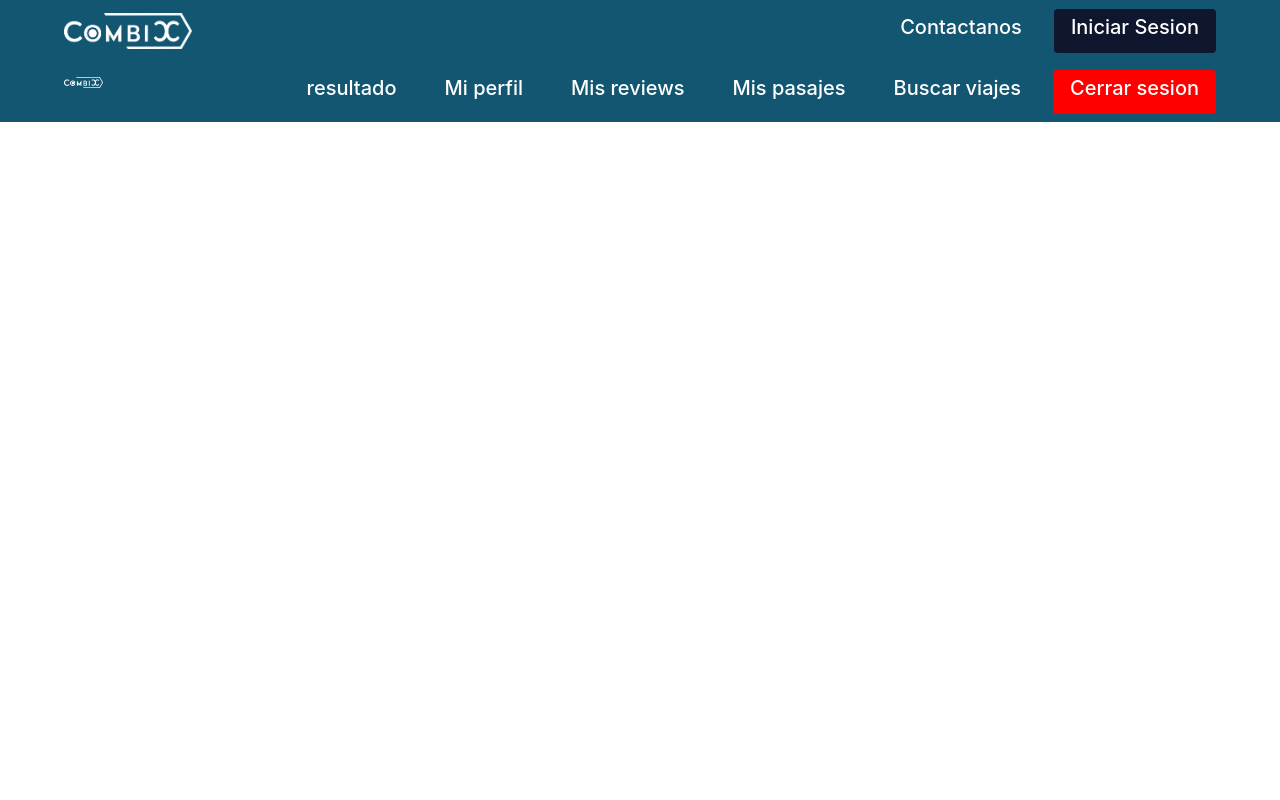
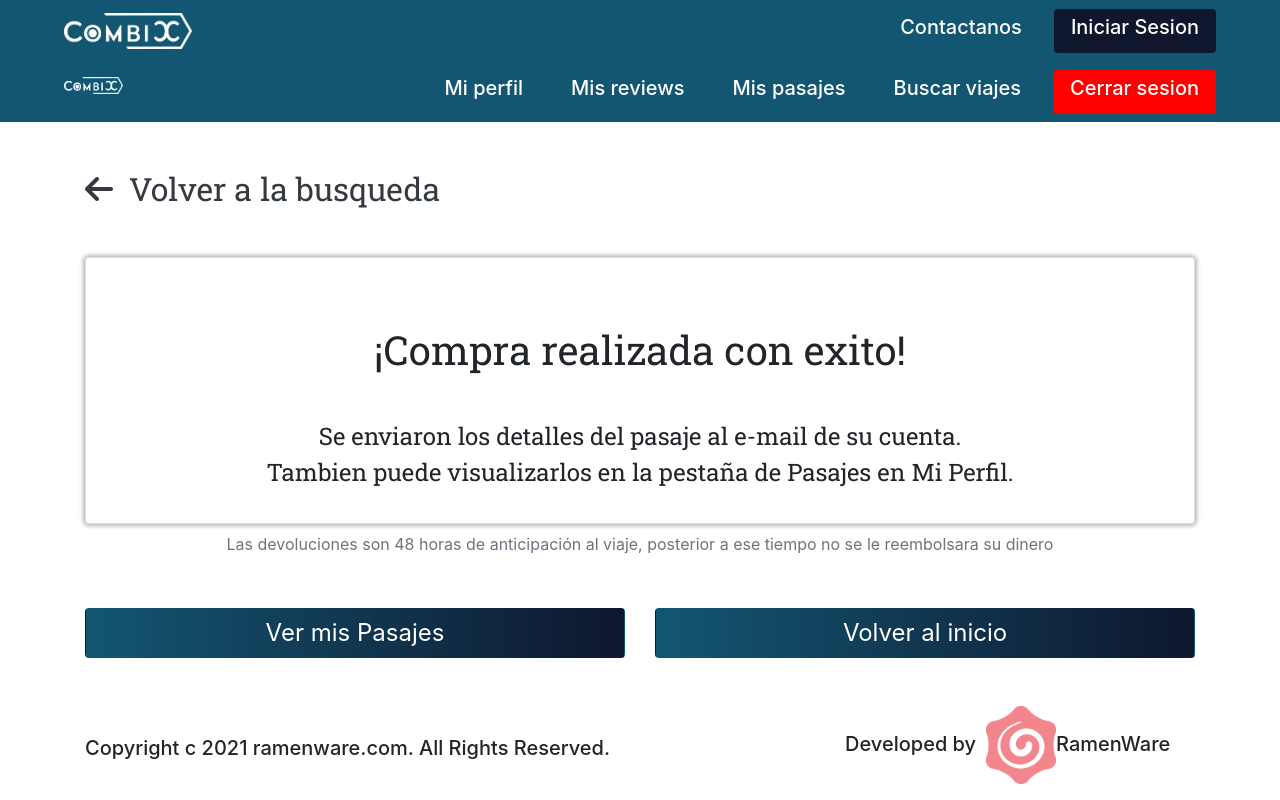
Before and after one commit to marzofran/combix, a React (Create React App) app in the folder combix/: page /client/compraExitosa in a window 1280 px wide. Built offline with nearby package versions, Linux system fonts and the light colour scheme.

Commit message:
Compra Exitosa

```diff
--- a/combix/src/Components/navUsuarioLogeado.jsx
+++ b/combix/src/Components/navUsuarioLogeado.jsx
@@ -11,6 +11,7 @@ import MisReviews from './vistas/cliente/MisReviews';
 import MiPerfil from './vistas/cliente/miPerfil';
 import Resultado from './vistas/cliente/resultadoBusqueda';
 import ComprarComponent from './vistas/cliente/comprar';
+import CompraExitosa from './vistas/cliente/elementos/compraExitosa';
 const NavUsuarioLogeado = () => {
   const dispatch = useDispatch();
   return (
@@ -27,9 +28,7 @@ const NavUsuarioLogeado = () => {
               />
             </Navbar.Brand>
           </Link>
-          <Link className='navbar-brand nav-link ' to='/client/resultado'>
-            <h5>resultado</h5>
-          </Link>
+
           <Link className='navbar-brand nav-link ' to='/client/miPerfil'>
             <h5>Mi perfil</h5>
           </Link>
@@ -67,6 +66,9 @@ const NavUsuarioLogeado = () => {
           <Route path='/client/comprar'>
             <ComprarComponent></ComprarComponent>
           </Route>
+          <Route path='/client/compraExitosa'>
+            <CompraExitosa></CompraExitosa>
+          </Route>
           <Route path='/client/resultado'>
             <Resultado></Resultado>
           </Route>
--- a/combix/src/Components/vistas/cliente/comprar.jsx
+++ b/combix/src/Components/vistas/cliente/comprar.jsx
@@ -27,8 +27,22 @@ const ComprarComponent = (props) => {
   const [show, setShow] = useState(false);
   const insumosPropios = useSelector((store) => store.insumos.elementos);
 
+  const [precioPasaje, setPrecioPasaje] = useState(false);
+  const usuario = useSelector((store) => store.combix.sesion);
   const [prectioTotalInsumos, setPrectioTotalInsumos] = useState(0);
+
+  const [colorPrecio, setColorPrecio] = useState('');
+  const [colorPrecioGold, setColorPrecioGold] = useState('');
   useEffect(() => {
+    if (usuario.permissions === '60c4c2a93690f72eb018de17') {
+      setPrecioPasaje(data.precio - data.precio / 10);
+      setColorPrecio('mb-1 text-secondary');
+      setColorPrecioGold('mb-1 text-dark');
+    } else {
+      setPrecioPasaje(data.precio);
+      setColorPrecio('mb-1 text-dark');
+      setColorPrecioGold(' mb-1 text-secondary');
+    }
     if (data.ruta.combi.tipo === 'super-comodo') {
       setIconEstilo('fa fa-star mr-2');
     } else {
@@ -71,7 +85,7 @@ const ComprarComponent = (props) => {
     <div className='mt-3'>
       <Container>
         <Link to='./buscarPasajes'>
-          <h4 className={'mt-5 mb-5'}>
+          <h4 className={'mt-5 mb-5 text-dark'}>
             <i class='fa fa-arrow-left mr-3' aria-hidden='true'></i>
             Volver
           </h4>
@@ -138,9 +152,10 @@ const ComprarComponent = (props) => {
               </div>
             </Card>
             <FormComprar
-              total={data.precio * cant + prectioTotalInsumos}
+              total={precioPasaje * cant + prectioTotalInsumos}
               viaje={data}
               cantAsientos={cant}
+              user={usuario}
               insumos={insumos}
             ></FormComprar>
           </Col>
@@ -152,13 +167,15 @@ const ComprarComponent = (props) => {
                     <Row>
                       <Col lg={9}>
                         {' '}
-                        <p className='mb-1'>Precio por pasaje:</p>{' '}
+                        <p className={colorPrecio}>Precio por pasaje:</p>{' '}
                       </Col>
                       <Col>{data.precio}</Col>
                     </Row>
                     <Row>
                       <Col lg={9}>
-                        <p className='mb-1'>Precio GOLD por pasaje: </p>
+                        <p className={colorPrecioGold}>
+                          Precio GOLD por pasaje:{' '}
+                        </p>
                       </Col>
                       <Col>{data.precio - data.precio / 10}</Col>
                     </Row>
@@ -184,7 +201,7 @@ const ComprarComponent = (props) => {
                         <p className='mb-0'>Total:</p>
                       </Col>
                       <Col>
-                        <h4>${data.precio * cant + prectioTotalInsumos}</h4>
+                        <h4>${precioPasaje * cant + prectioTotalInsumos}</h4>
                       </Col>
                     </Row>
                   </div>
@@ -251,7 +268,9 @@ const ComprarComponent = (props) => {
           </Col>
         </Row>
       </Container>
-      <Footer></Footer>
+      <div className='mt-5'>
+        <Footer></Footer>
+      </div>
     </div>
   );
 };
--- /dev/null
+++ b/combix/src/Components/vistas/cliente/elementos/compraExitosa.jsx
@@ -0,0 +1,58 @@
+import React from 'react';
+import {Card, Row, Col, Container} from 'react-bootstrap';
+import {Link} from 'react-router-dom';
+import Footer from '../../../footer';
+const CompraExitosa = () => {
+  return (
+    <div>
+      <Container>
+        <Link to='./busqueda' className='text-dark'>
+          <h2 className={'mt-5 mb-5'}>
+            <i class='fa fa-arrow-left mr-3' aria-hidden='true'></i>
+            Volver a la busqueda
+          </h2>
+        </Link>
+
+        <Card className='sombra-buscar mb-2 '>
+          <Card.Body>
+            <Row>
+              <Col className='text-center'>
+                <h1 className='mt-5 mb-5'>¡Compra realizada con exito!</h1>
+                <h4>
+                  Se enviaron los detalles del pasaje al e-mail de su cuenta.
+                </h4>
+                <h4 className='mb-3'>
+                  Tambien puede visualizarlos en la pestaña de Pasajes en Mi
+                  Perfil.
+                </h4>
+              </Col>
+            </Row>
+          </Card.Body>
+        </Card>
+        <p className='text-secondary text-center mb-5 '>
+          Las devoluciones son 48 horas de anticipación al viaje, posterior a
+          ese tiempo no se le reembolsara su dinero
+        </p>
+        <Row>
+          <Col>
+            <Link to='./misPasajes'>
+              {' '}
+              <button className={'btn btn-login mt-1'}>Ver mis Pasajes</button>
+            </Link>
+          </Col>
+          <Col>
+            {' '}
+            <Link to='./buscarPasajes'>
+              <button className={'btn btn-login mt-1'}>Volver al inicio</button>
+            </Link>
+          </Col>
+        </Row>
+      </Container>
+      <div className='mt-5'>
+        <Footer></Footer>
+      </div>
+    </div>
+  );
+};
+
+export default CompraExitosa;
--- a/combix/src/Components/vistas/cliente/elementos/formComprar.jsx
+++ b/combix/src/Components/vistas/cliente/elementos/formComprar.jsx
@@ -9,15 +9,15 @@ const FormComprar = (props) => {
   console.log(props.insumos);
   console.log(props.cantAsientos);
   */
-  const usuario = useSelector((store) => store.combix.sesion);
+
   const dispatch = useDispatch();
   const handlerSubmit = (event) => {
     event.preventDefault();
-    console.log(usuario);
+
     dispatch(
       crearPasaje(
         props.viaje,
-        usuario,
+        props.user,
         props.cantAsientos,
         props.insumos,
         props.total
@@ -41,6 +41,8 @@ const FormComprar = (props) => {
                     <Form.Group>
                       <Form.Label>Numero de Tarjeta:</Form.Label>
                       <Form.Control
+                        minLength='16'
+                        maxLength='16'
                         required
                         placeholder='Numero de Tarjeta:'
                       ></Form.Control>
@@ -49,14 +51,19 @@ const FormComprar = (props) => {
                   <Col>
                     <Form.Group>
                       <Form.Label>CVC:</Form.Label>
-                      <Form.Control required placeholder='CVC:'></Form.Control>
+                      <Form.Control
+                        minLength='3'
+                        maxLength='3'
+                        required
+                        placeholder='CVC:'
+                      ></Form.Control>
                     </Form.Group>
                   </Col>
                 </Row>
                 <Row>
                   <Col>
                     <Form.Group>
-                      <Form.Label>Telefono:</Form.Label>
+                      <Form.Label>Teléfono:</Form.Label>
                       <Form.Control
                         required
                         placeholder='Telefono:'
--- a/combix/src/Components/vistas/cliente/resultadoBusqueda.jsx
+++ b/combix/src/Components/vistas/cliente/resultadoBusqueda.jsx
@@ -8,10 +8,8 @@ import {cargarViajes} from '../../../Redux/Admin/viajesDucks';
 const Resultado = () => {
   const dispatch = useDispatch();
 
-  useEffect(() => {
-    dispatch(cargarViajes());
-  }, []);
-  const viajesResultado = useSelector((store) => store.viajes.elementos);
+  useEffect(() => {}, []);
+  const viajesResultado = useSelector((store) => store.cliente.elementos);
   return (
     <div>
       <div className='bg-image-pasaje'>
--- a/combix/src/Redux/clienteDucks.js
+++ b/combix/src/Redux/clienteDucks.js
@@ -32,7 +32,8 @@ export const buscarViajes =
       .then((response) => {
         switch (response.status) {
           case 200:
-            let viajes = response.data
+            let viajes = response.data;
+
             if (superComoda === 'true') {
               viajes = response.data
                 .sort((a, b) => a.combi.tipo.localeCompare(b.combi.tipo))
@@ -46,7 +47,8 @@ export const buscarViajes =
             history.push('./resultado');
             break;
           case 404:
-            alert(response)
+            alert(response.data);
+
             break;
           default:
             alert(response.data);
@@ -73,10 +75,12 @@ export const crearPasaje =
       pasaje,
     }).then((response) => {
       switch (response.status) {
-        case 200:
+        case 202:
           dispatch({
             type: CREAR_PASAJE,
           });
+          history.push('./compraExitosa');
+
           alert(response.data);
           break;
         default:
--- a/combix/src/Redux/combixDucks.js
+++ b/combix/src/Redux/combixDucks.js
@@ -53,10 +53,13 @@ export const obtenerDatosUsuarioAccion =
             });
             switch (response.data.permissions) {
               case '6094d56377b5714b3473dbc5':
-                history.push('/client');
+                history.push('/client/buscarPasajes');
                 break;
               case '6094d45f56d99b266076c0bf':
                 history.push('/admin');
+                break;
+              case '60c4c2a93690f72eb018de17':
+                history.push('/client/buscarPasajes');
                 break;
               case 'chofer':
                 history.push('/chofer');
```
